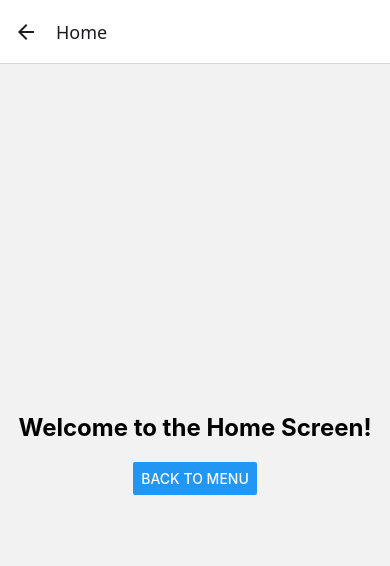
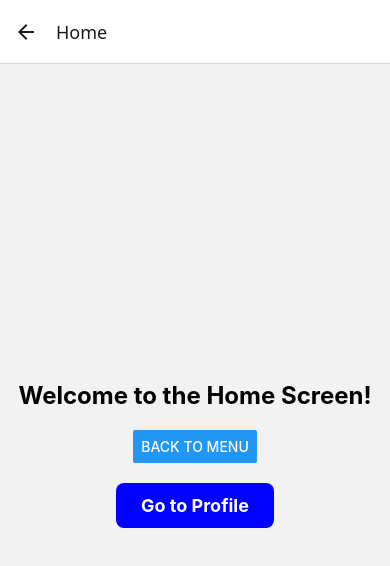
Before and after one commit to Darko2102/first-react-app, a React Native app: screen /Home in a window 390 px wide. Shown: the top 566 px of the page. Built offline with nearby package versions, Linux system fonts and the light colour scheme.

Commit message:
hcmodule7

```diff
--- a/App.js
+++ b/App.js
@@ -6,6 +6,7 @@ import MenuScreen from './screens/MenuScreen';
 import ListScreen from './screens/ListScreen';
 import QuizScreen from './screens/QuizScreen';
 import HomeScreen from './screens/HomeScreen';
+import ProfileScreen from './screens/ProfileScreen';
 
 const Stack = createStackNavigator();
 
@@ -17,6 +18,7 @@ export default function App() {
         <Stack.Screen name="List" component={ListScreen} />
         <Stack.Screen name="Quiz" component={QuizScreen} />
         <Stack.Screen name="Home" component={HomeScreen} />
+        <Stack.Screen name="Profile" component={ProfileScreen} />
       </Stack.Navigator>
     </NavigationContainer>
   );
--- a/screens/HomeScreen.js
+++ b/screens/HomeScreen.js
@@ -1,5 +1,5 @@
 import React from "react";
-import { View, Text, StyleSheet, Button } from "react-native";
+import { View, Text, StyleSheet, Button, TouchableOpacity } from "react-native";
 
 const HomeScreen = (props) => {
   return (
@@ -10,6 +10,14 @@ const HomeScreen = (props) => {
         title="Back to Menu"
         onPress={() => props.navigation.navigate("Menu")}
       />
+
+
+      <TouchableOpacity
+        style={styles.profileButton}
+        onPress={() => props.navigation.navigate("Profile")}
+      >
+        <Text style={styles.profileText}>Go to Profile</Text>
+      </TouchableOpacity>
     </View>
   );
 };
@@ -25,6 +33,18 @@ const styles = StyleSheet.create({
     fontWeight: "bold",
     marginBottom: 20,
   },
+  profileButton: {
+    marginTop: 20,
+    backgroundColor: "blue",
+    paddingVertical: 12,
+    paddingHorizontal: 25,
+    borderRadius: 8,
+  },
+  profileText: {
+    color: "white",
+    fontSize: 18,
+    fontWeight: "bold",
+  },
 });
 
 export default HomeScreen;
--- /dev/null
+++ b/screens/ProfileScreen.js
@@ -0,0 +1,31 @@
+import React from "react";
+import { View, Text, StyleSheet, Button } from "react-native";
+
+const ProfileScreen = (props) => {
+  return (
+    <View style={styles.container}>
+      <Text style={styles.text}>This is the Profile Screen</Text>
+
+
+      <Button
+        title="Back to Home"
+        onPress={() => props.navigation.navigate("Home")}
+      />
+    </View>
+  );
+};
+
+const styles = StyleSheet.create({
+  container: {
+    flex: 1,
+    justifyContent: "center",
+    alignItems: "center",
+  },
+  text: {
+    fontSize: 22,
+    fontWeight: "bold",
+    marginBottom: 20,
+  },
+});
+
+export default ProfileScreen;
```
